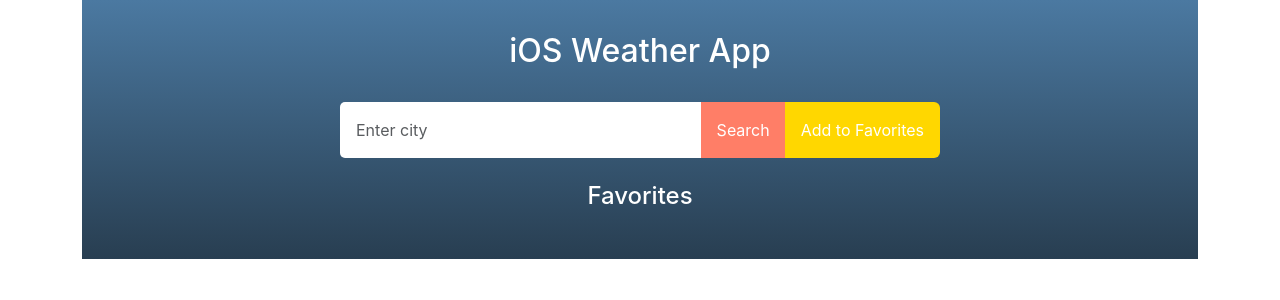
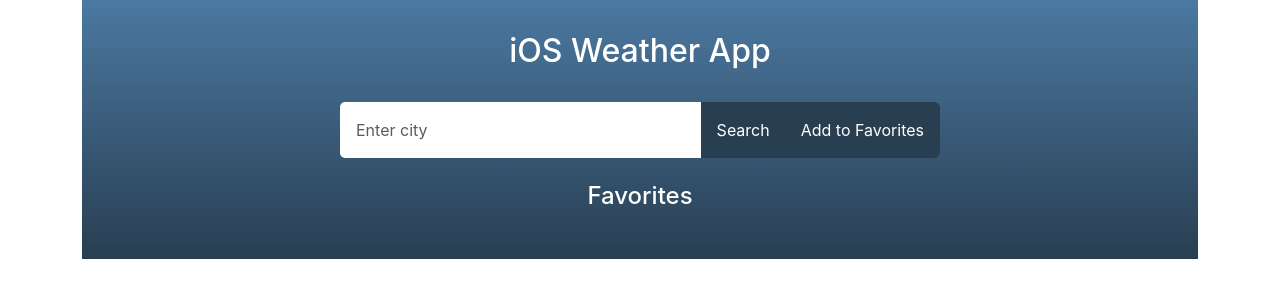
Before and after one commit to fabioran96/epi-weather, a React (Create React App) app: page / in a window 1280 px wide. Shown: the top 300 px of the page. Built offline with nearby package versions, Linux system fonts and the light colour scheme.

Commit message:
Update homePage.css

```diff
--- a/src/components/homePage.css
+++ b/src/components/homePage.css
@@ -30,7 +30,7 @@
     border: none;
     padding: 1rem;
     font-size: 1rem;
-    background-color: #ff7e67;
+    background-color: #283e51;
     border-radius: 0 5px 5px 0;
   }
 
@@ -39,7 +39,7 @@
     border: none;
     padding: 1rem;
     font-size: 1rem;
-    background-color: #ffd700;
+    background-color: #283e51;
   }
 
   .favorites-title {
```
